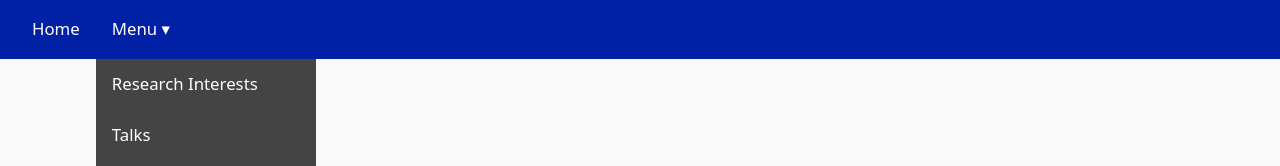
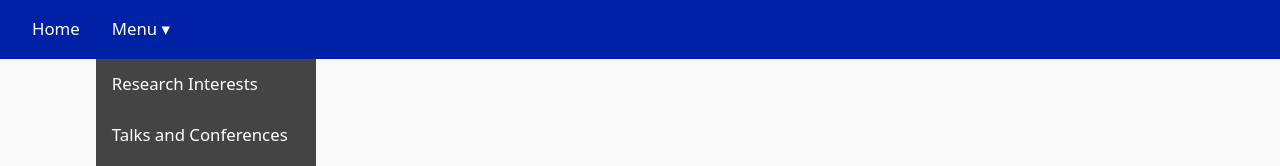
Before and after one commit to wik46/wik46.github.io, a plain HTML site: page talks.html in a window 1280 px wide. Both pictures are taken after a click on the link "Menu ▾". Shown: the top 166 px of the page. Drawn offline with Linux system fonts and the light colour scheme.

Commit message:
Update talks.html

```diff
--- a/talks.html
+++ b/talks.html
@@ -20,7 +20,7 @@
       <a href="#" class="dropdown-toggle">Menu ▾</a>
       <ul class="dropdown-menu">
         <li><a href="research_interest.html">Research Interests</a></li>
-        <li><a href="talks.html">Talks</a></li>
+        <li><a href="talks.html">Talks and Conferences</a></li>
         <li><a href="expository.html">Expository</a></li>
         <li><a href="teaching/teaching.html">Teaching</a></li>
         <li><a href="math_media.html">Mathematics Media</a></li>
```
